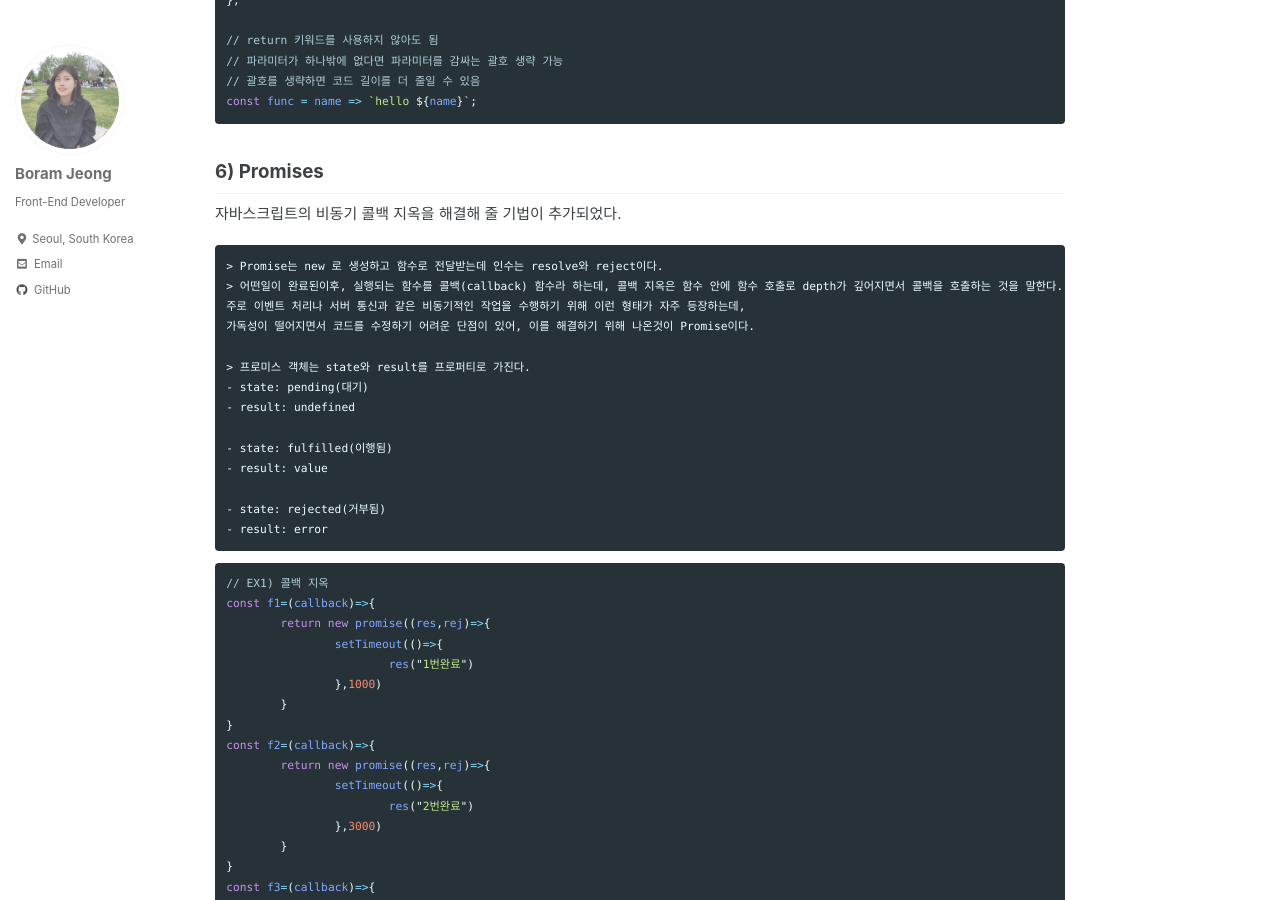
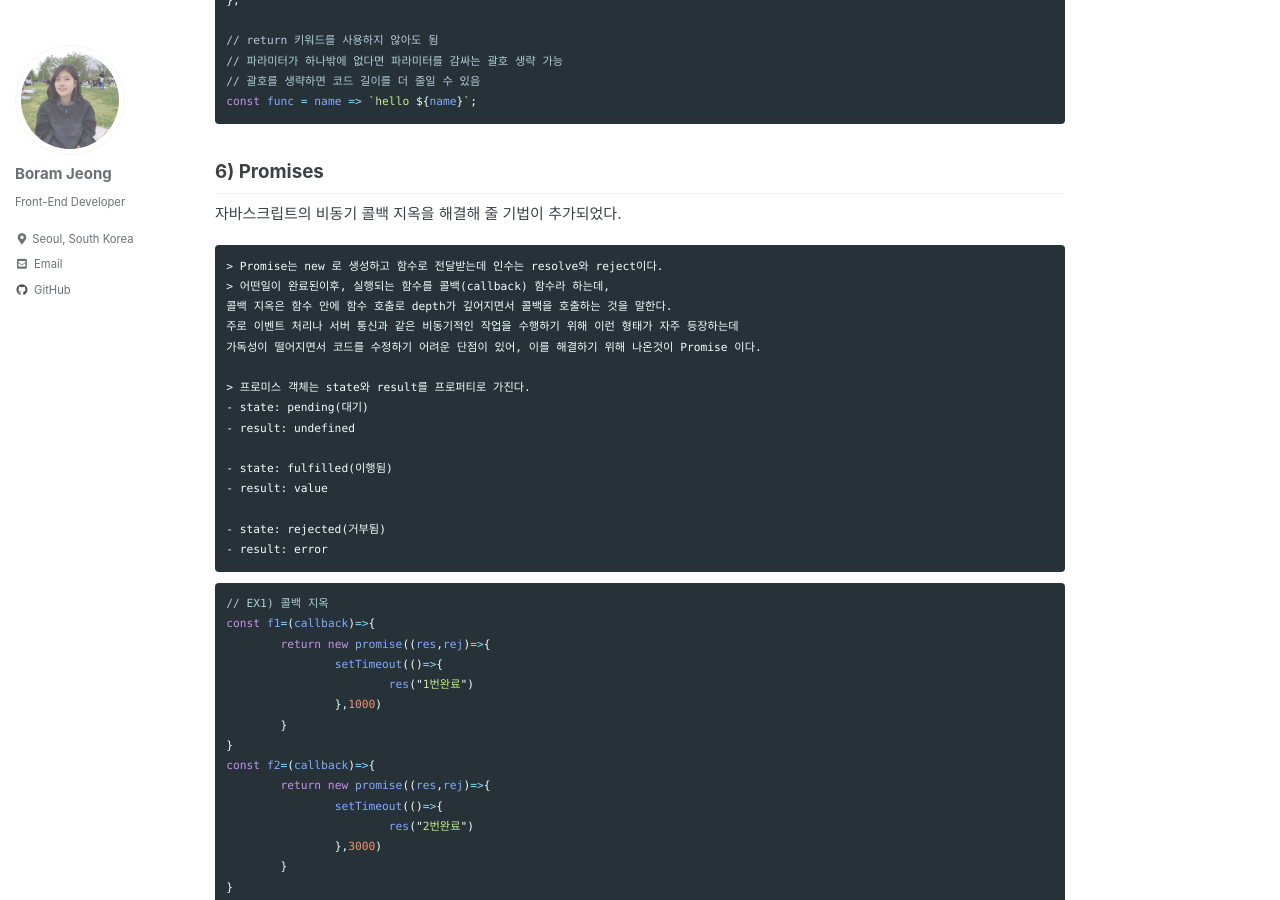
Before and after one commit to bo-ram-jeong/bo-ram-jeong.github.io, a Jekyll site: the page built from _posts/2022-09-13-javascript-es.md, in a window 1280 px wide and 900 px high, scrolled down 4174 px. Built offline with Jekyll 4.4.1, drawn with Linux system fonts in a browser that asks for light colours; cached includes are drawn as plain includes; emoji names are drawn with the system emoji font.

````diff
--- a/_posts/2022-09-13-javascript-es.md
+++ b/_posts/2022-09-13-javascript-es.md
@@ -187,9 +187,10 @@ const func = name => `hello ${name}`;
 자바스크립트의 비동기 콜백 지옥을 해결해 줄 기법이 추가되었다.
 ```
 > Promise는 new 로 생성하고 함수로 전달받는데 인수는 resolve와 reject이다.
-> 어떤일이 완료된이후, 실행되는 함수를 콜백(callback) 함수라 하는데, 콜백 지옥은 함수 안에 함수 호출로 depth가 깊어지면서 콜백을 호출하는 것을 말한다.
-주로 이벤트 처리나 서버 통신과 같은 비동기적인 작업을 수행하기 위해 이런 형태가 자주 등장하는데,
-가독성이 떨어지면서 코드를 수정하기 어려운 단점이 있어, 이를 해결하기 위해 나온것이 Promise이다.
+> 어떤일이 완료된이후, 실행되는 함수를 콜백(callback) 함수라 하는데,
+콜백 지옥은 함수 안에 함수 호출로 depth가 깊어지면서 콜백을 호출하는 것을 말한다.
+주로 이벤트 처리나 서버 통신과 같은 비동기적인 작업을 수행하기 위해 이런 형태가 자주 등장하는데
+가독성이 떨어지면서 코드를 수정하기 어려운 단점이 있어, 이를 해결하기 위해 나온것이 Promise 이다.
 
 > 프로미스 객체는 state와 result를 프로퍼티로 가진다.
 - state: pending(대기)
````
